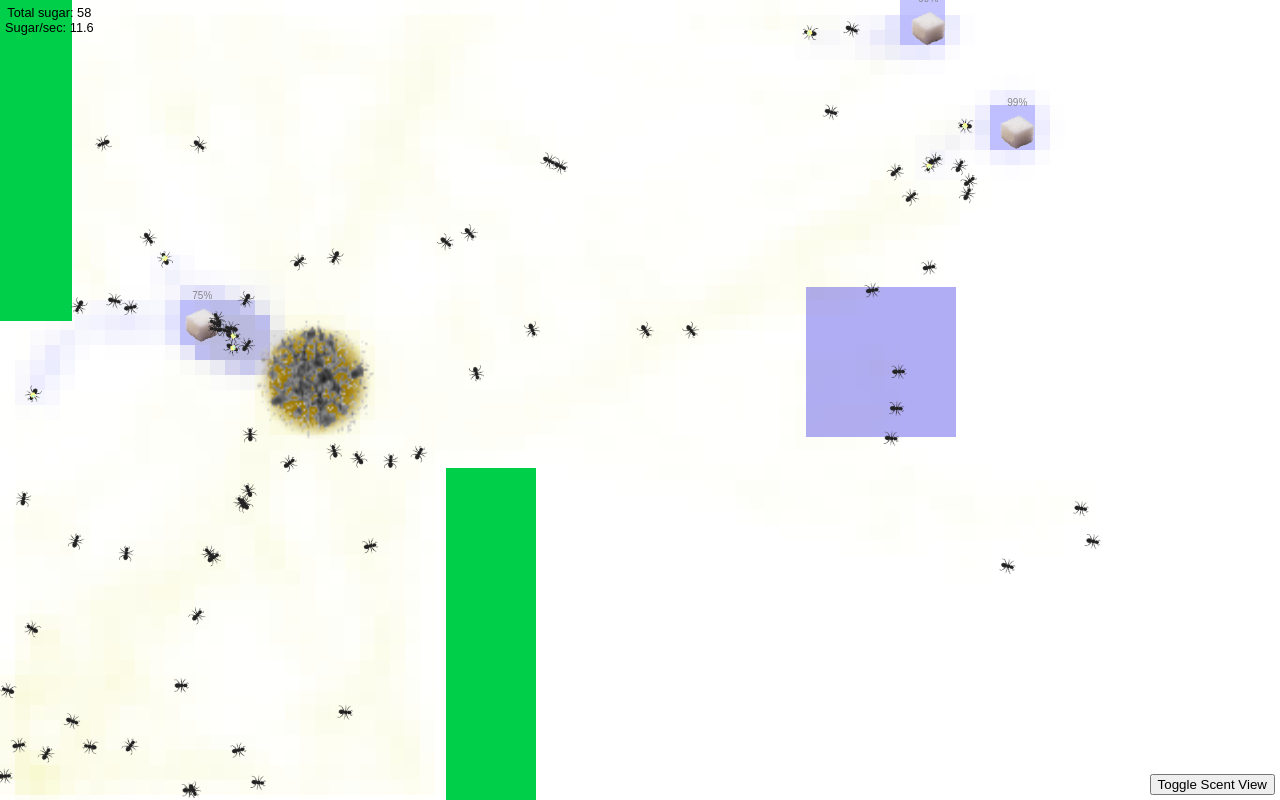
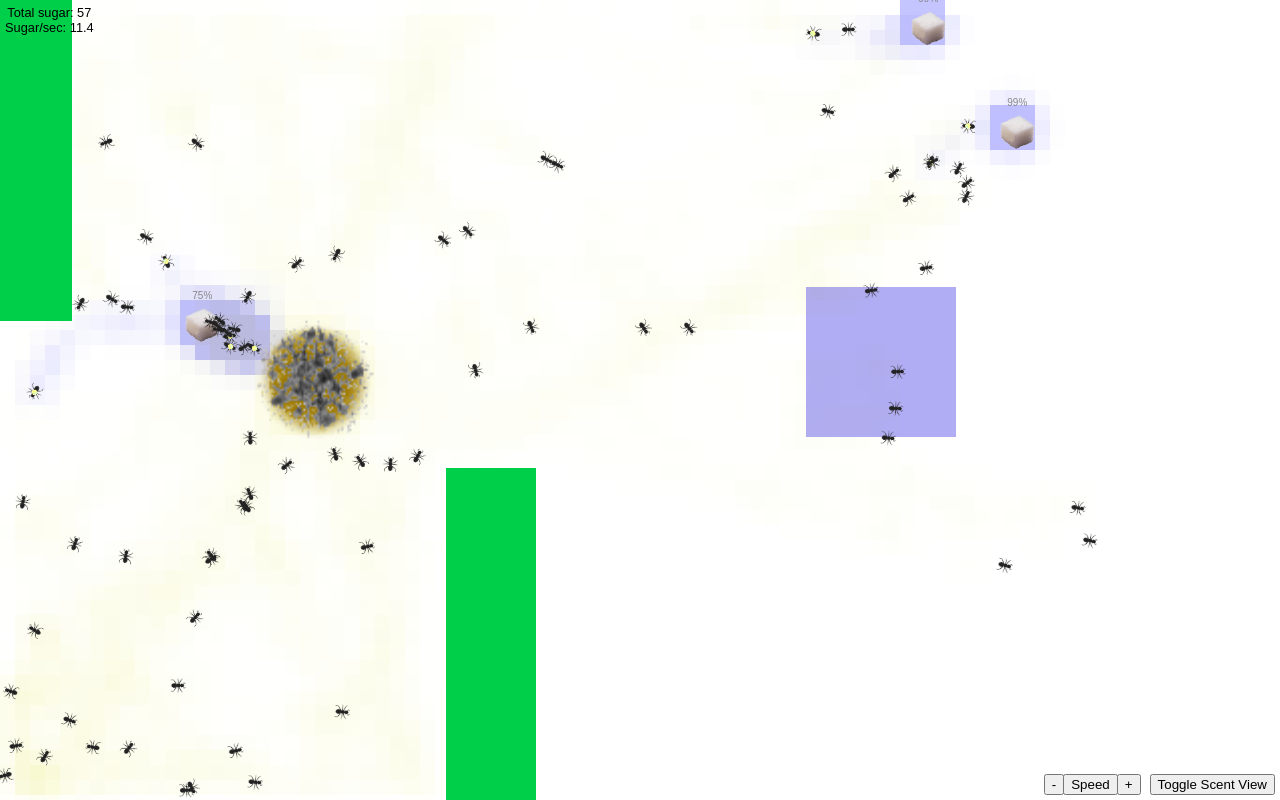
Before and after one commit to simon123h/ants-js, a plain HTML site: page main.html in a window 1280 px wide. Drawn offline with Linux system fonts and the light colour scheme; animation ran at ten frames a second.

Commit message:
Add speed control

```diff
--- a/css/style.css
+++ b/css/style.css
@@ -27,6 +27,10 @@
 	padding: 5px;
 }
 
+#settings button {
+	cursor: pointer;
+}
+
 #stats {
 	position: absolute;
 	left: 0px;
--- a/js/ant.js
+++ b/js/ant.js
@@ -129,6 +129,7 @@ class Ant extends Obj {
 		this.cargo = null;
 		this.score++;
 		game.stats.score++;
+		game.stats.rel_score += 1./game.settings.substeps;
 	}
 }
 
--- a/js/game.js
+++ b/js/game.js
@@ -15,16 +15,21 @@ class AntGame {
     this.objMap = new ObjectMap(15);
     this.settings = {
       scent_view: true,
+      substeps: 1,
     };
     this.stats = {
       score: 0,
+      rel_score: 0,
     };
   }
 
   // do a step for every object in the game
   step() {
-    for (var obj of this.objects) obj.step();
-    for (var a in this.scents) this.scents[a].step();
+    if (this.settings.substeps < 0) this.settings.substeps = 0;
+    for (var i = 0; i < this.settings.substeps; i++) {
+      for (var obj of this.objects) obj.step();
+      for (var a in this.scents) this.scents[a].step();
+    }
   }
 
   // add an object to the game
@@ -58,7 +63,7 @@ class AntGame {
   show_stats() {
     var statsbox = document.getElementById("stats");
     var time = (performance.now() - game.stats.start_time) / 1000;
-    var rate = (game.stats.score / time).toFixed(1);
+    var rate = (game.stats.rel_score / time).toFixed(1);
     var score = game.stats.score.toFixed(0);
     statsbox.innerHTML = `Total sugar: ${score}<br>Sugar/sec: ${rate}`;
   }
--- a/js/main.js
+++ b/js/main.js
@@ -33,7 +33,7 @@ function start_game() {
   setInterval(function () {
     game.step();
   }, 20);
-  setInterval(redraw, 20);
+  setInterval(redraw, 30);
   setInterval(overlay, 100);
   game.stats.start_time = performance.now() / 1000;
 }
--- a/main.html
+++ b/main.html
@@ -19,6 +19,9 @@
     <canvas id="frame"></canvas>
     <div id="stats"></div>
     <div id="settings">
+      <button onclick="game.settings.substeps -= 1;" style="margin-right:-5px;">-</button>
+      <button onclick="game.settings.substeps = 1;">Speed</button>
+      <button onclick="game.settings.substeps += 1;" style="margin-left:-5px;margin-right:5px;">+</button>
       <button onclick="game.settings.scent_view = !game.settings.scent_view;">
         Toggle Scent View
       </button>
```
